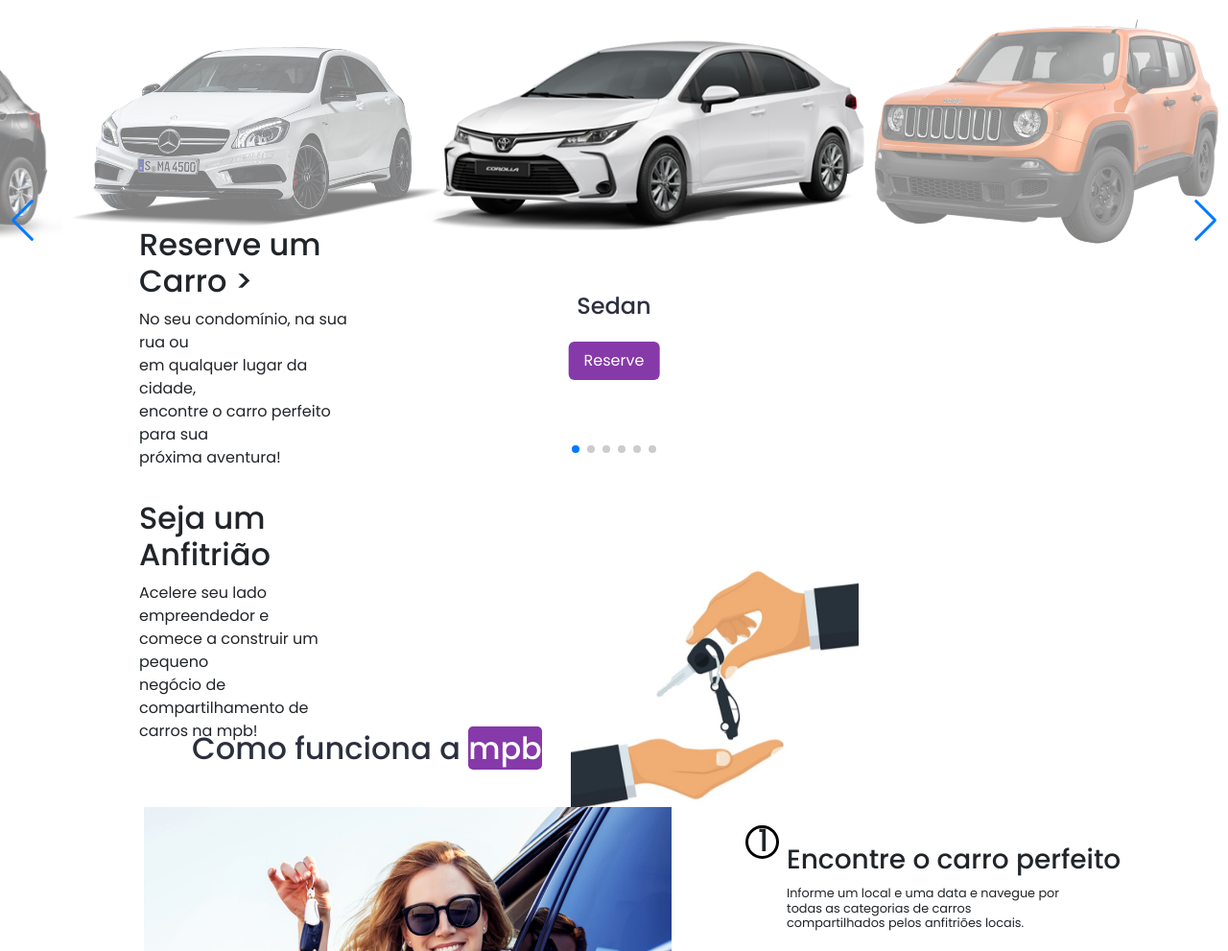
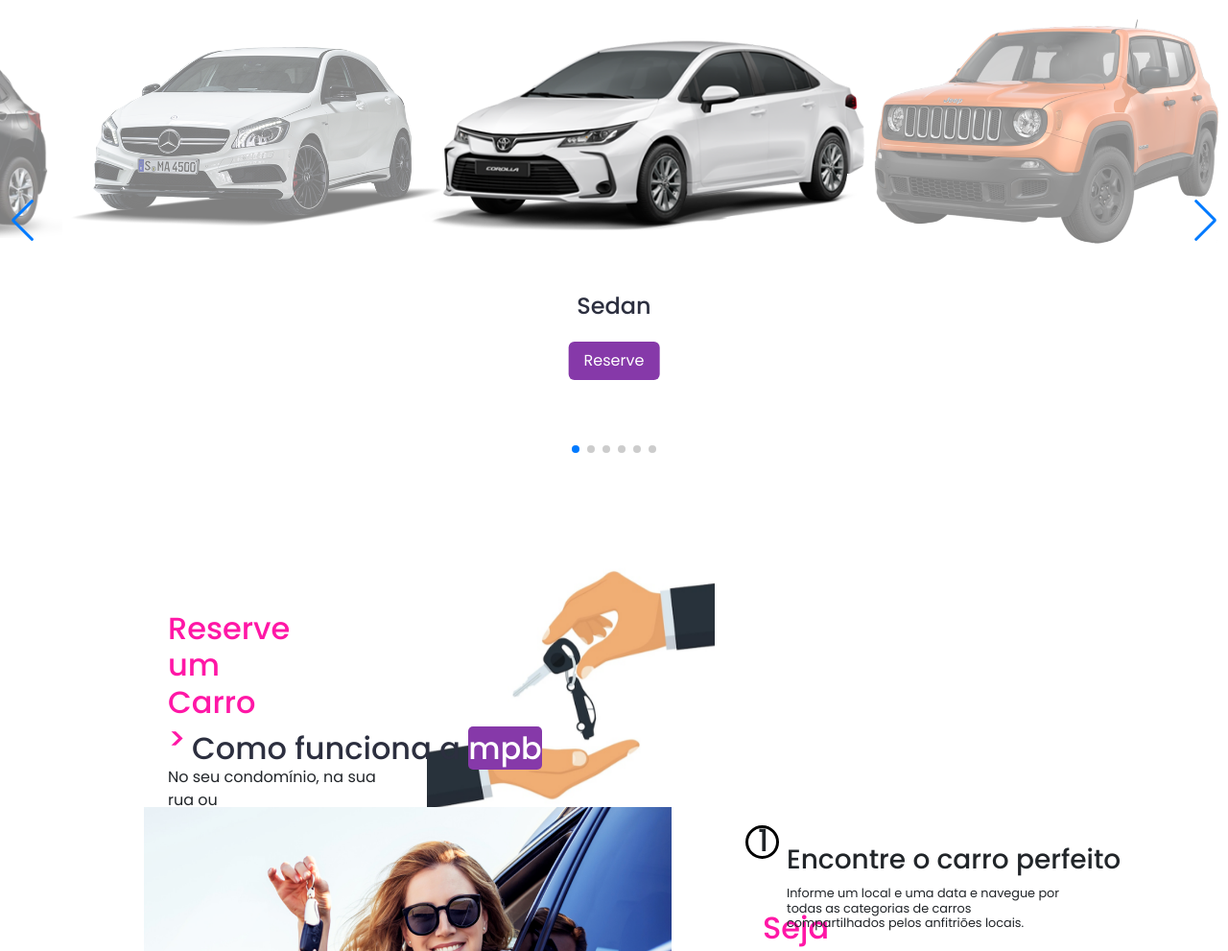
Before and after one commit to leojossa/mpb_v1, a plain HTML site: page templates/index.html in a window 1280 px wide. Shown: the part 1389-2380 px from the top of the page at 96% size. Drawn offline with nearby package versions, Linux system fonts and the light colour scheme.

Commit message:
Update style.css

```diff
--- a/static/style.css
+++ b/static/style.css
@@ -170,7 +170,7 @@ body {
 
 .nav-bar li{
     position: relative;
-    top: -580px;
+    top: -545px;
     left: 50px;
     list-style-type: none;
 }
@@ -665,6 +665,7 @@ body .host{
     left: 200px;
     color: #2c2f3f;
     font-size: 2rem;
+    width: 50%;
 }
 .func span{
     background-color: var(--main-color);
@@ -675,6 +676,7 @@ body .host{
     position: relative;
     top: -50px;
     left: 790px;
+    width: 20%;
 }
 .topics h2 p{
     position: relative;
@@ -698,6 +700,7 @@ body .host{
     left: 820px;
     font-size: 0.8rem;
     font-weight: normal;
+    width: 50%;
 }
 #func-footer h2 {
     position: relative;
@@ -713,6 +716,7 @@ body .host{
     position: relative;
     top: -70px;
     font-size: 2.5rem;
+    width: 100%;
   }
 
   .duvidas h2{
@@ -721,6 +725,7 @@ body .host{
     font-size: 0.8rem;
     list-style-type: none;
     left: 210px;
+    width: 45%;
   }
   .duvidas2 h2{
     position: relative;
@@ -728,6 +733,7 @@ body .host{
     font-size: 0.8rem;
     list-style-type: none;
     left: 610px;
+    width: 45%;
   }
 
 /* ......../ app logos /.......... */
@@ -772,27 +778,30 @@ body .host{
   top: 650px;
   height: 300px;
   width: 300px;
-  left: 450px;
+  left: 300px;
 }
-.reserve-desc1 h1{
+.reserve-desc1 h2{
   position: relative;
   top: 400px;
-  left: 200px;
+  left: 30px;
   color: #FF17A6;
+  width: 30%;
 }
-.reserve-desc1 span{
+.reserve-desc1 p{
   position: relative;
   top: 400px;
-  left: 200px;
+  left: 30px;
 }
-.reserve-desc2 h1{
+.reserve-desc2 h2{
   position: relative;
   top: 350px;
-  left: 800px;
+  left: 650px;
   color: #FF17A6;
+  width: 30%;
 }
-.reserve-desc2 span{
+.reserve-desc2 p{
   position: relative;
   top: 355px;
-  left: 800px;
+  left: 650px;
+  width: 30%;
 }
```
